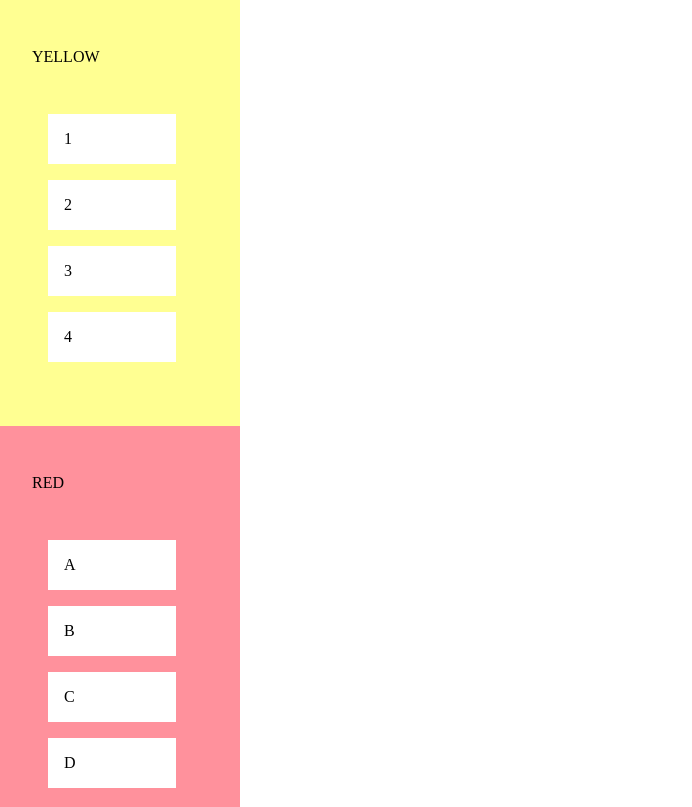
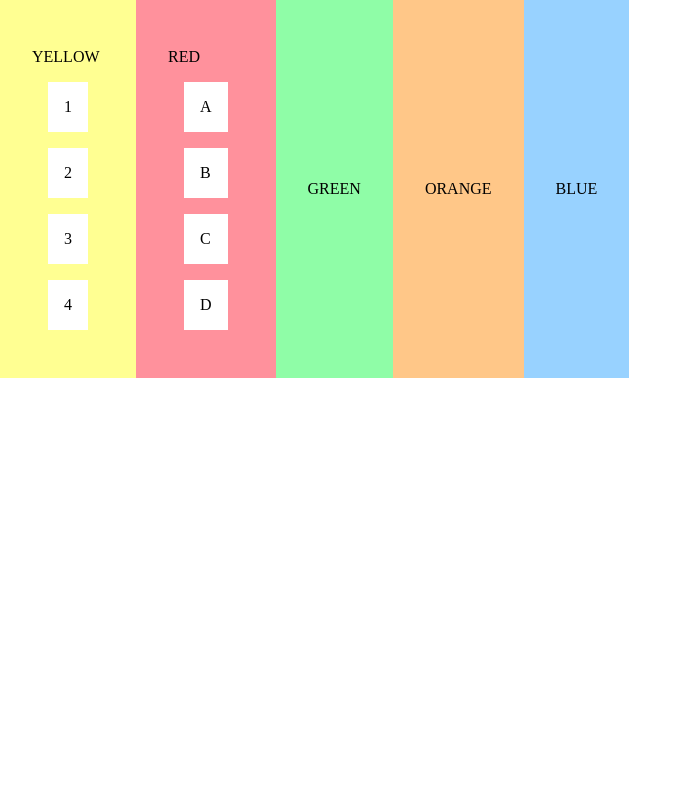
Before and after one commit to Ty7aN/ESERCIZI-CSS, a plain HTML site: page FlexBoxProperties/index.html in a window 1280 px wide. Shown: the top 807 px of the page, without its empty margins (0-692 px from the left). Drawn offline with Linux system fonts and the light colour scheme.

Commit message:
Add files via upload

```diff
--- a/FlexBoxProperties/style.css
+++ b/FlexBoxProperties/style.css
@@ -2,19 +2,15 @@ body {
   width: 15em;
   margin: 0 auto;
   margin-left: 0px;
+  display:flex;
 }
 
 section {
   padding: 2em;
   position: relative;
-  display: flex;
-  flex-direction: column;
-  justify-content: space-between;
+  flex-direction: row;
   align-content: center;
-}
-
-list {
-
+  flex-wrap: wrap;
 }
 
 #green {
```
